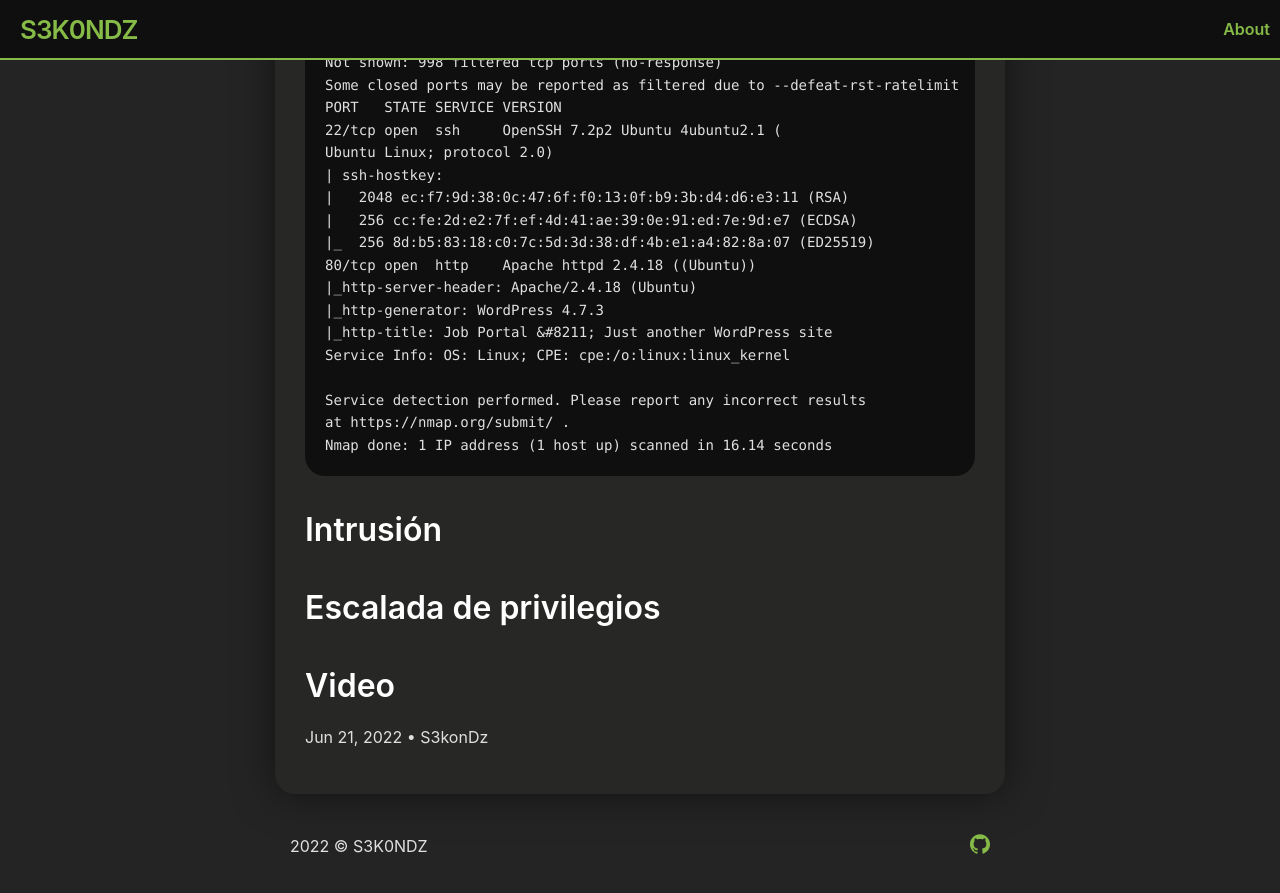
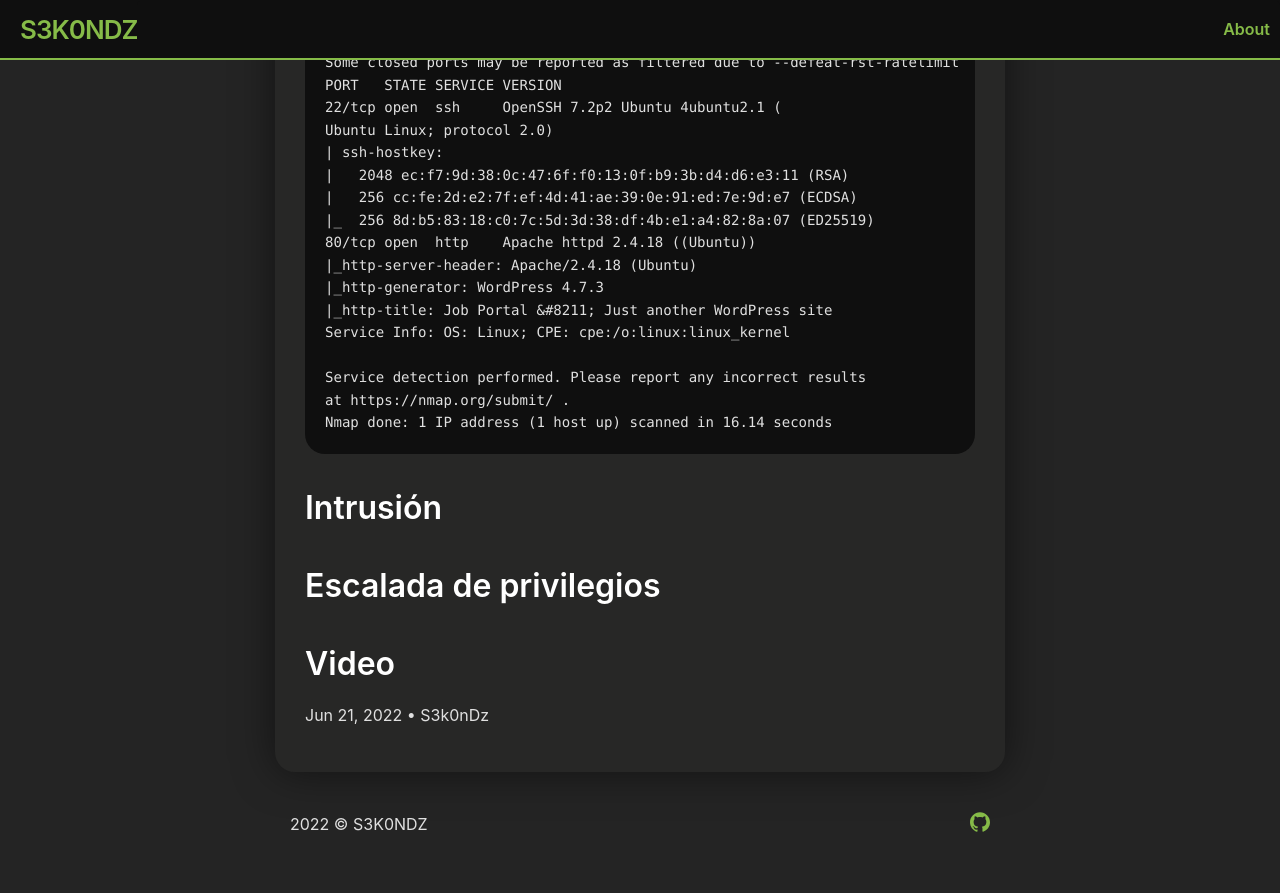
Before and after one commit to S3K0NDz/s3k0ndz.github.io, a Jekyll site: the page built from _posts/2022-06-21-htb-TenTen2.md, in a window 1280 px wide and 900 px high, scrolled down 1308 px. Shown: the top 893 px of the window. Built offline with Jekyll 4.4.1, drawn with Linux system fonts in a browser that asks for light colours.

Commit message:
post maquina tenten

````diff
--- a/_posts/2022-06-21-htb-TenTen2.md
+++ b/_posts/2022-06-21-htb-TenTen2.md
@@ -1,9 +1,8 @@
 ---
 layout: post
-author: S3konDz
+author: S3k0nDz
 title: Maquina TenTen
-image: http://drive.google.com/uc?export=view&id=14TWYjX1aQS1nNS8sGw9VC-U6oAqaHcQP
-description: Review hardware hacking
+image: https://www.hackthebox.com/storage/avatars/e58a465e93364c423cd2162945f8f7bf.png
 ---
 La máquina que voy a resolver hoy es Tenten, tiene una dificultad media y toca las siguientes técnicas.
 
@@ -21,7 +20,6 @@
 
 ```
 ping -c 1 10.10.10.10
-
 ```
 ```
 --- 10.10.10.10 ping statistics ---
````
